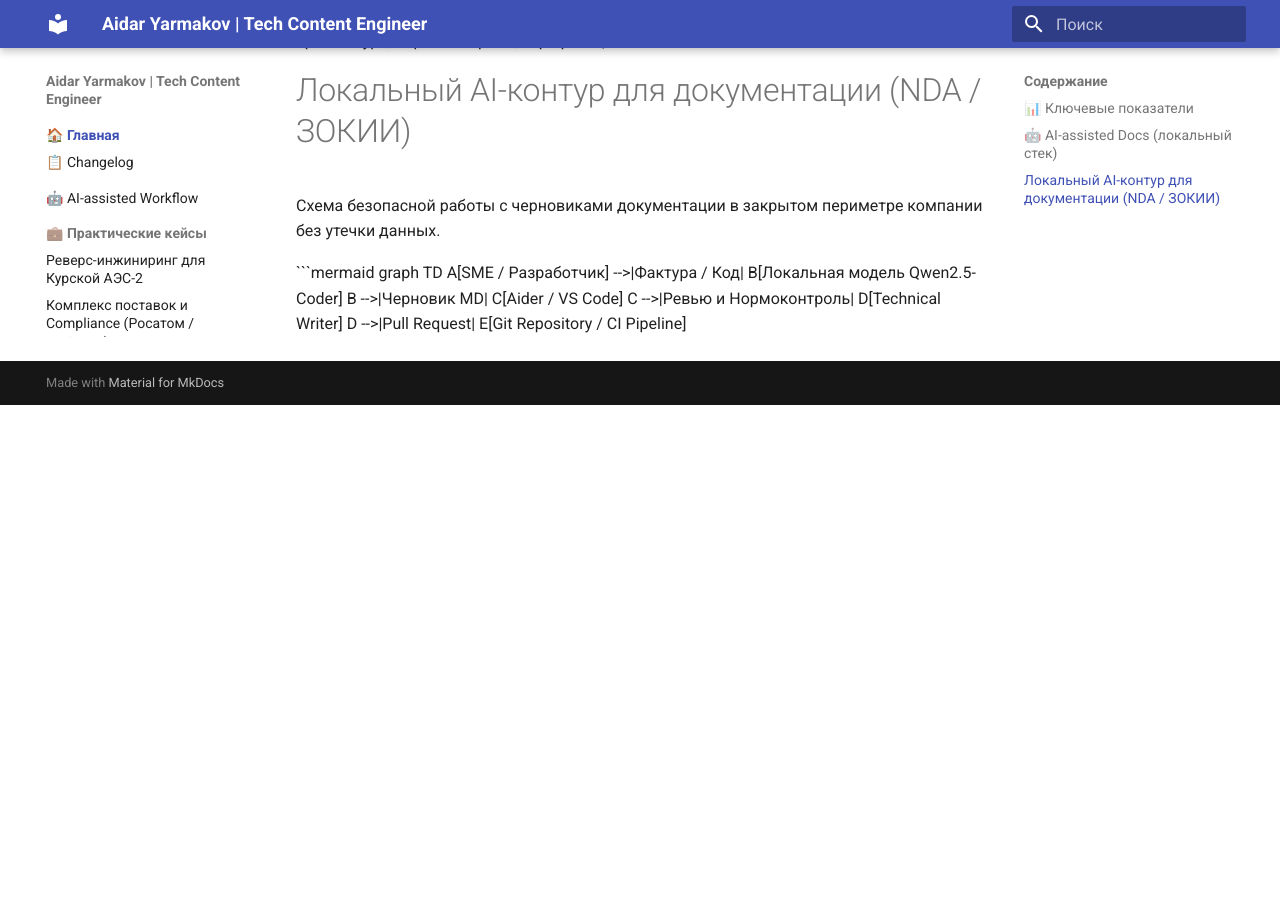
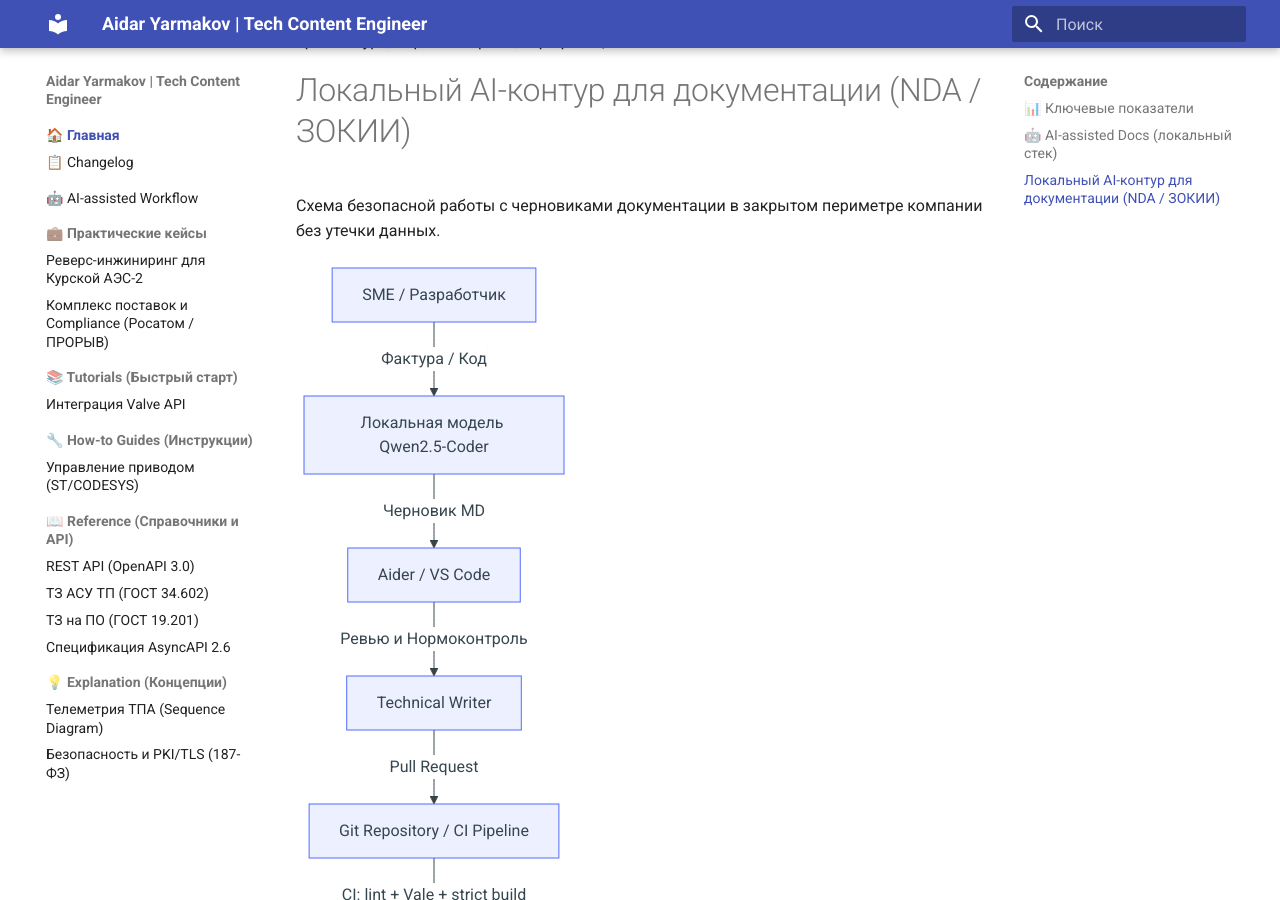
Before and after one commit to Aidar65/aidar-technical-writing, an MkDocs documentation site: the page built from docs/index.md, in a window 1280 px wide and 900 px high, scrolled down 727 px. Built offline with MkDocs 1.6.1 and Material for MkDocs 9.7.7, drawn with Linux system fonts in a browser that asks for light colours; before the commit the page ends 1132 px from its top, so only the background shows below that; some of the changed lines change nothing that is shown.

Commit message:
fix(docs): restore mermaid fence on landing page

````diff
--- a/docs/index.md
+++ b/docs/index.md
@@ -26,3 +26,5 @@ graph TD
     B -->|Черновик MD| C[Aider / VS Code]
     C -->|Ревью и Нормоконтроль| D[Technical Writer]
     D -->|Pull Request| E[Git Repository / CI Pipeline]
+    E -->|CI: lint + Vale + strict build| F[Деплой: закрытый контур / GitHub Pages]
+```
````
